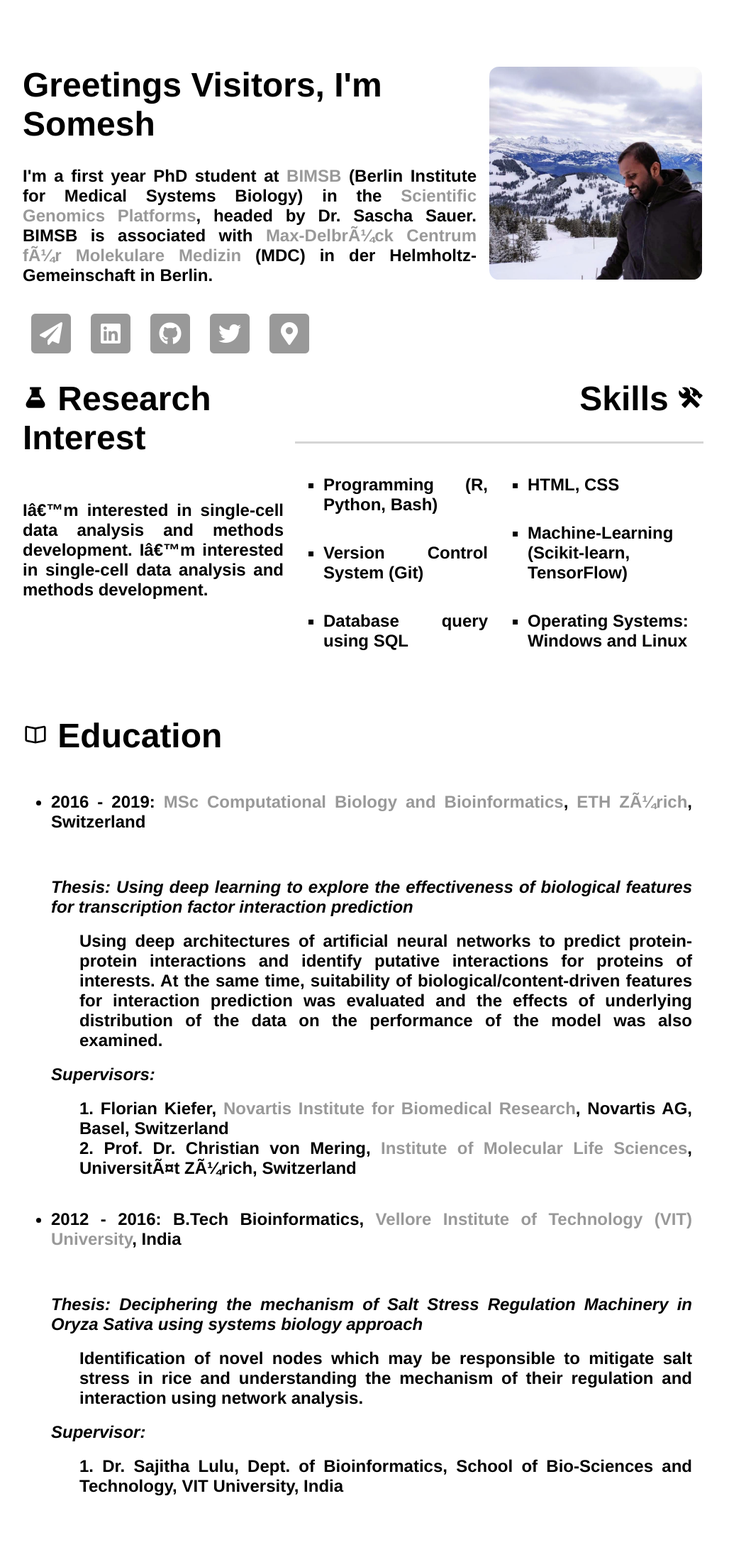
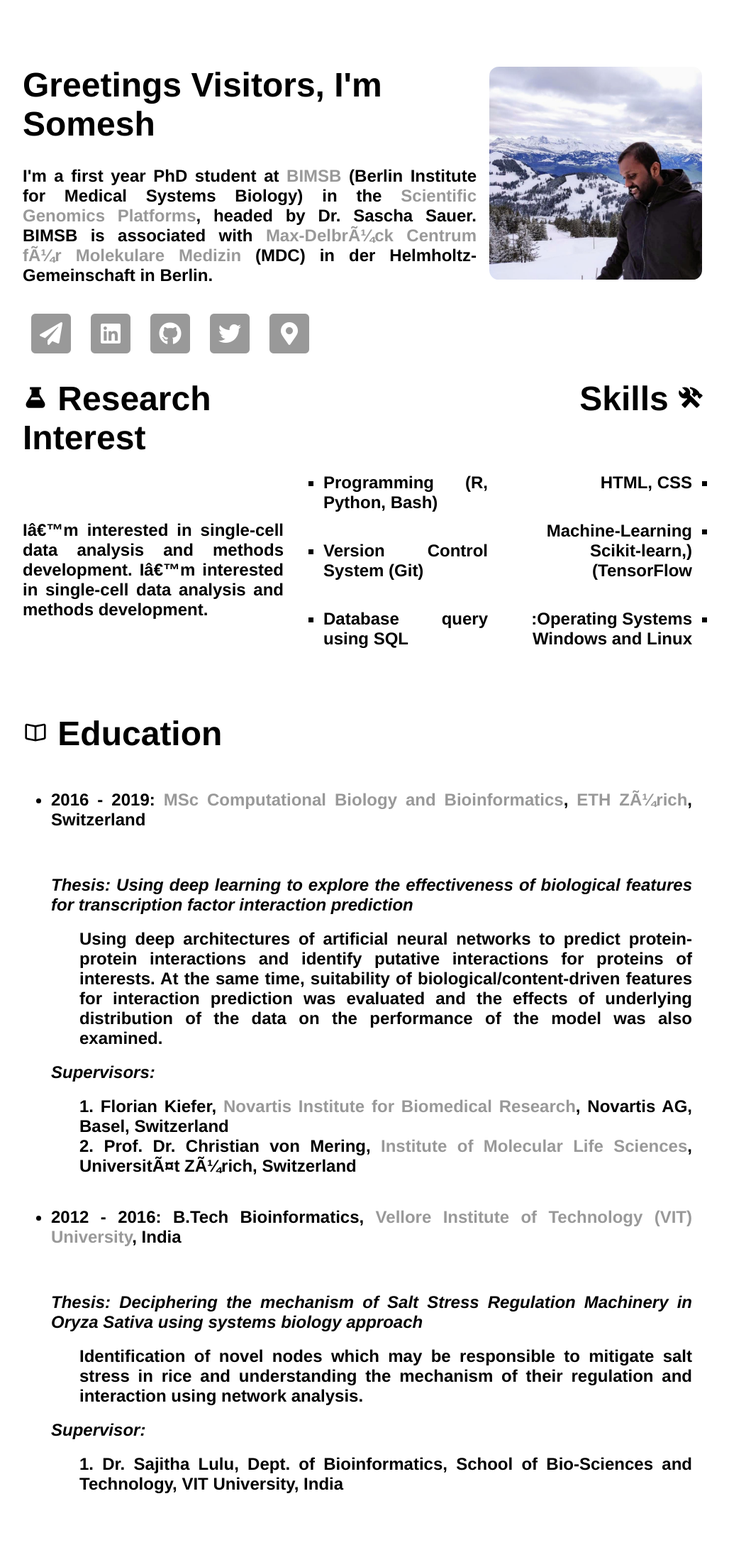
Before and after one commit to saisomesh2594/saisomesh2594.github.io, a Jekyll site: the page built from index.html, in a window 1280 px wide. Shown: the whole page at 71% size, without its empty margins (128-1156 px from the left). Built offline with Jekyll 4.4.1, drawn with Linux system fonts in a browser that asks for light colours.

Commit message:
Update index.html

```diff
--- a/index.html
+++ b/index.html
@@ -75,7 +75,7 @@ title: Somesh Sai, Just Another Bioinformatician
 		<div id="researchtrial">
 			<h1><ion-icon name="flask"></ion-icon> Research Interest</h1>
 			<article><h2>
-				<br>
+				<br><br>
 				I’m interested in single-cell data analysis and methods development.
 				I’m interested in single-cell data analysis and methods development.
 			</h2></article>
@@ -86,7 +86,7 @@ title: Somesh Sai, Just Another Bioinformatician
 		<!--</div>-->
 		<div id="twitter">
 			<h1 align="right">Skills <ion-icon name="construct"></ion-icon></h1>
-			<footer></footer>
+
 			<!--<article>
 				<h2>
 					<ul class="custom">
@@ -112,9 +112,9 @@ title: Somesh Sai, Just Another Bioinformatician
 			<div style="float: right; width: 50%;">
 				<article><h2>
 				<ul class="custom">
-				<li>HTML, CSS</li>
-				<li>Machine-Learning<br>(Scikit-learn, TensorFlow)</li>
-				<li>Operating Systems:<br>Windows and Linux</li>
+				<li class="custom">HTML, CSS</li>
+				<li class="custom">Machine-Learning<br>(Scikit-learn, TensorFlow)</li>
+				<li class="custom">Operating Systems:<br>Windows and Linux</li>
 				</ul>
 				</article></h2>
 			</div>
```
